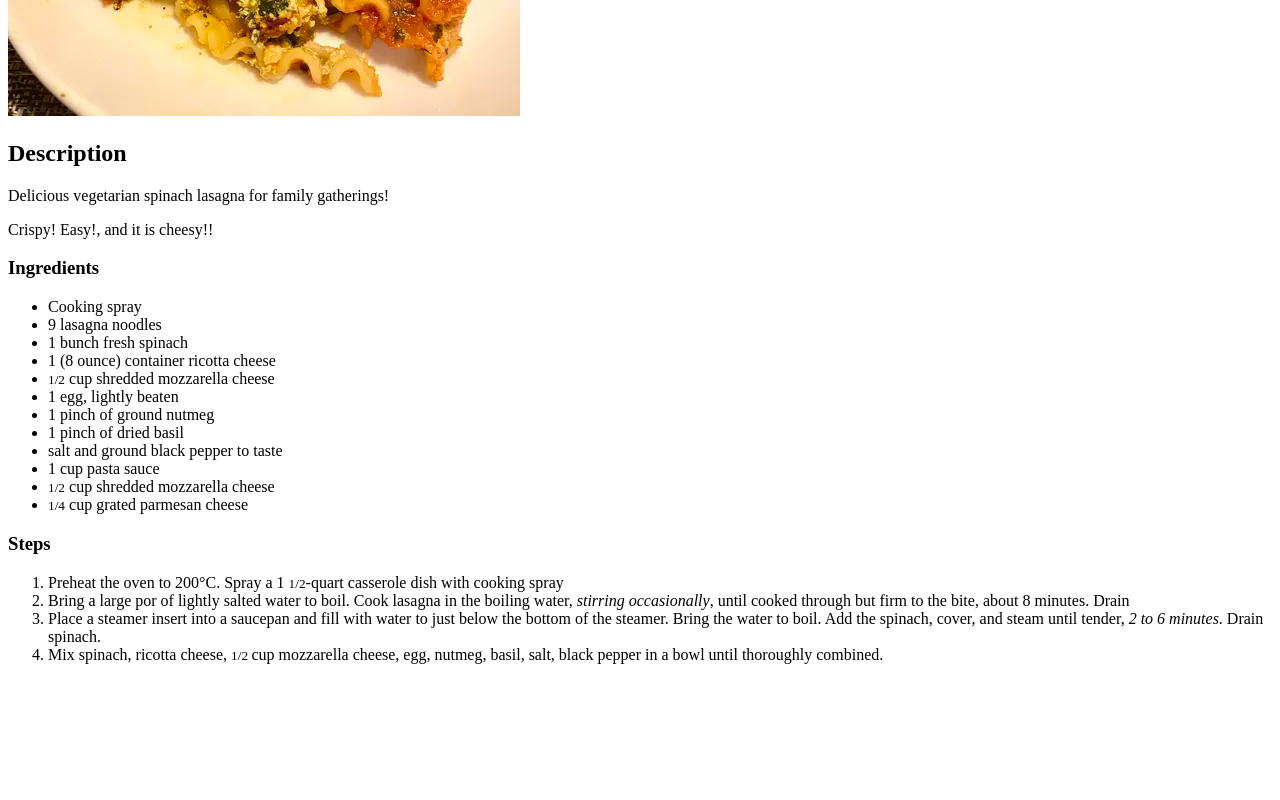
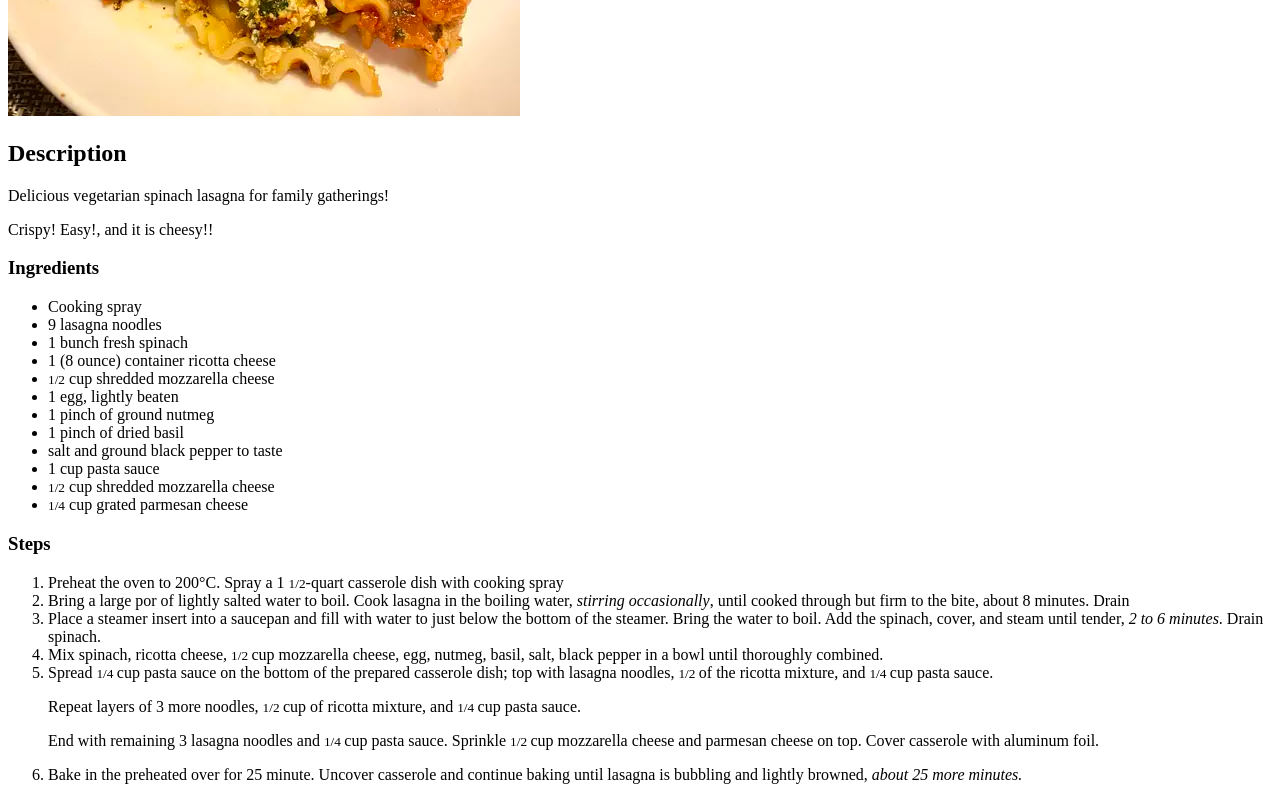
Before and after one commit to GustavoMMAzevedo/odin-recipes, a plain HTML site: page recipes/lasagna.html in a window 1280 px wide. Shown: the part 476-1276 px from the top of the page. Before the commit the page ends 1156 px from the top, so only its background shows below. Drawn offline with Linux system fonts and the light colour scheme.

Commit message:
Update list of steps to lasagna
 - list of steps completed

Changes to be committed:
	modified:   recipes/lasagna.html

```diff
--- a/recipes/lasagna.html
+++ b/recipes/lasagna.html
@@ -46,6 +46,14 @@
             </li>
             <li>Mix spinach, ricotta cheese, <small>1/2 </small>cup mozzarella cheese, egg, nutmeg, basil, salt,
              black pepper in a bowl until thoroughly combined.</li>
+            <li>Spread <small>1/4 </small>cup pasta sauce on the bottom of the prepared casserole dish; top with
+                lasagna noodles, <small>1/2 </small> of the ricotta mixture, and <small>1/4 </small> cup pasta sauce.
+                <p>Repeat layers of 3 more noodles, <small>1/2 </small>cup of ricotta mixture, and <small>1/4 </small>cup pasta sauce.</p>
+                <p>End with remaining 3 lasagna noodles and <small>1/4 </small>cup pasta sauce. Sprinkle <small>1/2 </small>cup mozzarella cheese
+                and parmesan cheese on top. Cover casserole with aluminum foil.</li></p>
+            <li>Bake in the preheated over for 25 minute. Uncover casserole and continue baking until lasagna is bubbling and
+                lightly browned, <em>about 25 more minutes.</em>
+            </li>
         </ol>
 
 
```
